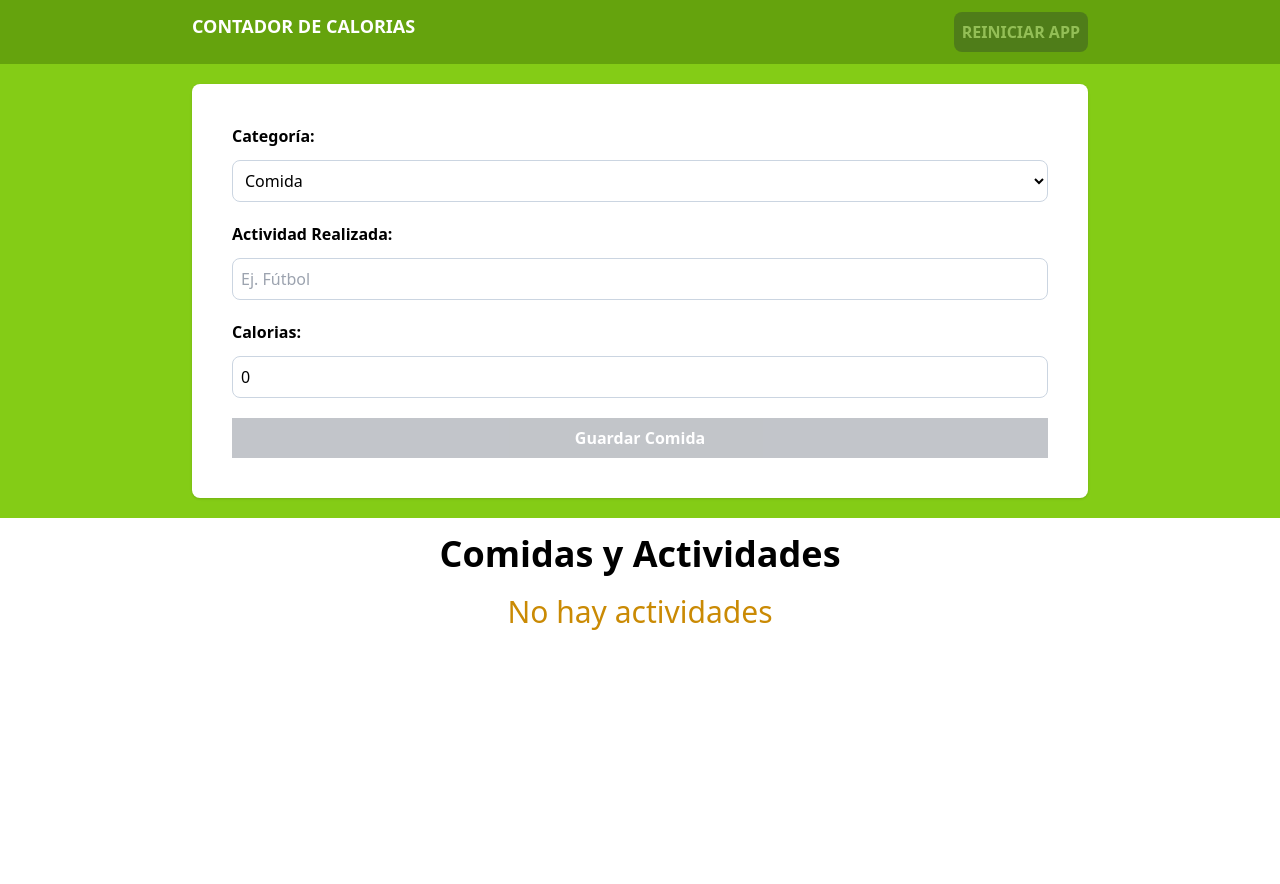
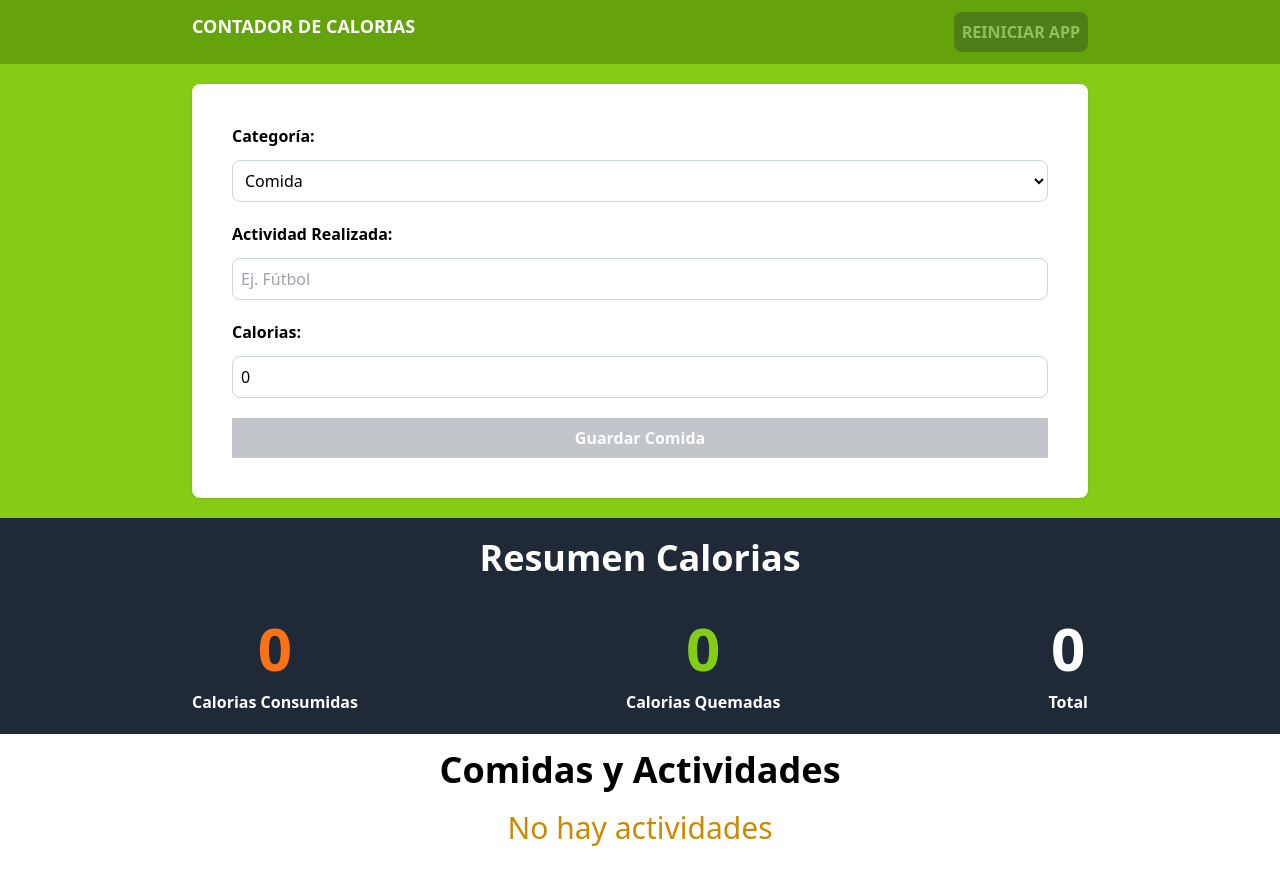
Before and after one commit to BryanGallo/Contador-Calorias-TS, a React (Vite) app: page / in a window 1280 px wide. Before the commit the page ends 800 px from the top, so only its background shows below. Built offline with nearby package versions, Linux system fonts and the light colour scheme.

Commit message:
UseMemo caloriesBurned-totalCalories y newComp CalorieDisplay
CalorieTraker-calorieDisplay-App.tsx

```diff
--- a/src/App.tsx
+++ b/src/App.tsx
@@ -2,6 +2,7 @@ import { useEffect, useMemo, useReducer } from "react";
 import { activityReducer, initialState } from "./reducer/activity-reducer";
 import Form from "./components/Form";
 import ActivityList from "./components/ActivityList";
+import CalorieTracker from "./components/CalorieTracker";
 
 function App() {
     const [state, dispatch] = useReducer(activityReducer, initialState);
@@ -38,6 +39,11 @@ function App() {
                     <Form dispatch={dispatch} state={state} />
                 </div>
             </section>
+            <section className="bg-gray-800 py-5 px-5">
+                <div className="max-w-4xl mx-auto">
+                    <CalorieTracker activities={state.activities} />
+                </div>
+            </section>
             <section className="py-4 pb-10 px-5">
                 <ActivityList
                     activities={state.activities}
--- /dev/null
+++ b/src/components/CalorieDisplay.tsx
@@ -0,0 +1,30 @@
+type CaloriesDisplayProps = {
+    calories: number;
+    nameCalori: string;
+    category?: number;
+};
+
+const CalorieDisplay = ({
+    calories,
+    nameCalori,
+    category,
+}: CaloriesDisplayProps) => {
+    return (
+        <p className="text-white font-bold rounded-full grid grid-cols-1 gap-3 text-center">
+            <span
+                className={`text-6xl font-black ${
+                    category === 1
+                        ? "text-orange-500"
+                        : category === 2
+                        ? "text-lime-500"
+                        : "text-white"
+                }`}
+            >
+                {calories}
+            </span>
+            {nameCalori}
+        </p>
+    );
+};
+
+export default CalorieDisplay;
--- a/src/components/CalorieTracker.tsx
+++ b/src/components/CalorieTracker.tsx
@@ -1,4 +1,5 @@
 import { useMemo } from "react";
+import CalorieDisplay from "./CalorieDisplay";
 import type { Activity } from "../types";
 
 const CalorieTracker = ({ activities }: { activities: Activity[] }) => {
@@ -13,16 +14,37 @@ const CalorieTracker = ({ activities }: { activities: Activity[] }) => {
             ),
         [activities]
     );
+    const caloriesBurned = useMemo(
+        () =>
+            activities.reduce(
+                (total, activity) =>
+                    activity.category === 2 ? total + activity.calories : total,
+                0
+            ),
+        [activities]
+    );
+
+    const totalCalories = caloriesConsumed - caloriesBurned;
     return (
         <>
             <h2 className="text-4xl font-black text-white text-center">
                 Resumen Calorias
             </h2>
             <div className="flex flex-col items-center md:flex-row md:justify-between gap-5 mt-10">
-                <p className="text-white font-bold rounded-full grid grid-cols-1 gap-3 text-center">
-                    <span className="text-6xl font-black text-orange-500">{caloriesConsumed}</span>
-                    Calorias Consumidas
-                </p>
+                <CalorieDisplay
+                    calories={caloriesConsumed}
+                    nameCalori={"Calorias Consumidas"}
+                    category={1}
+                />
+                <CalorieDisplay
+                    calories={caloriesBurned}
+                    nameCalori={"Calorias Quemadas"}
+                    category={2}
+                />
+                <CalorieDisplay
+                    calories={totalCalories}
+                    nameCalori={"Total"}
+                />
             </div>
         </>
     );
```
